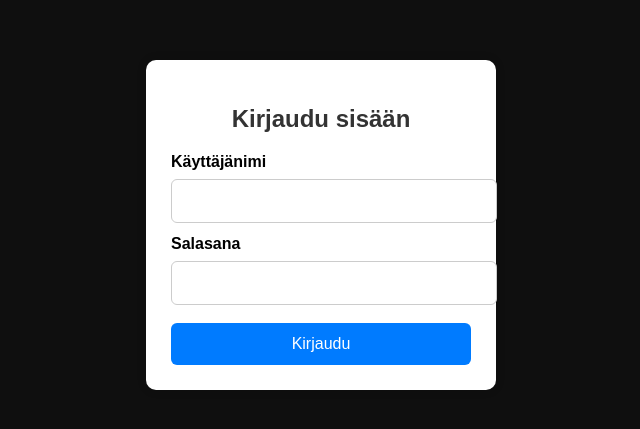
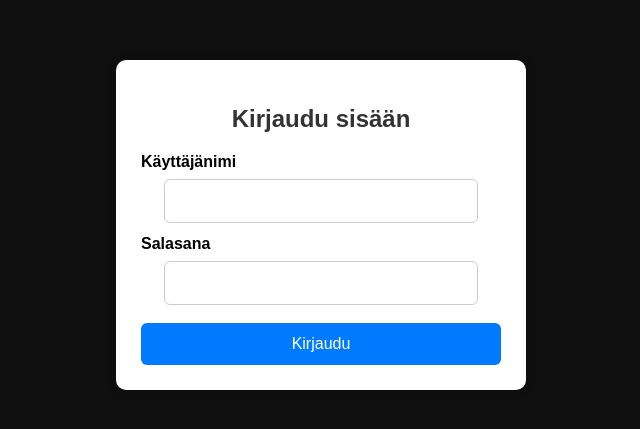
Before and after one commit to RikuNiemela/koulurpokkis, a website: page login.html in a window 1280 px wide. Shown: the part 175-604 px from the top of the page, without its empty margins (319-959 px from the left). Drawn offline with Linux system fonts and the light colour scheme.

Commit message:
Pientä hienosäätöä

```diff
--- a/style.css
+++ b/style.css
@@ -16,7 +16,7 @@ body {
     background: white;
     padding: 25px;
     border-radius: 10px;
-    width: 300px;
+    width: 360px;
     box-shadow: 0 0 10px rgba(0,0,0,0.15);
     text-align: center;
 }
@@ -29,7 +29,7 @@ h2 {
 
 
 input {
-    width: 100%;
+    width: 80%;
     padding: 12px;
     margin-top: 8px;
     border: 1px solid #ccc;
@@ -37,7 +37,7 @@ input {
     font-size: 16px;
 }
 
-/* Labelit */
+
 label {
     display: block;
     text-align: left;
@@ -56,7 +56,6 @@ button {
     font-size: 16px;
     border-radius: 6px;
     cursor: pointer;
-    transition: 0.25s ease;
 }
 
 button:hover {
```
